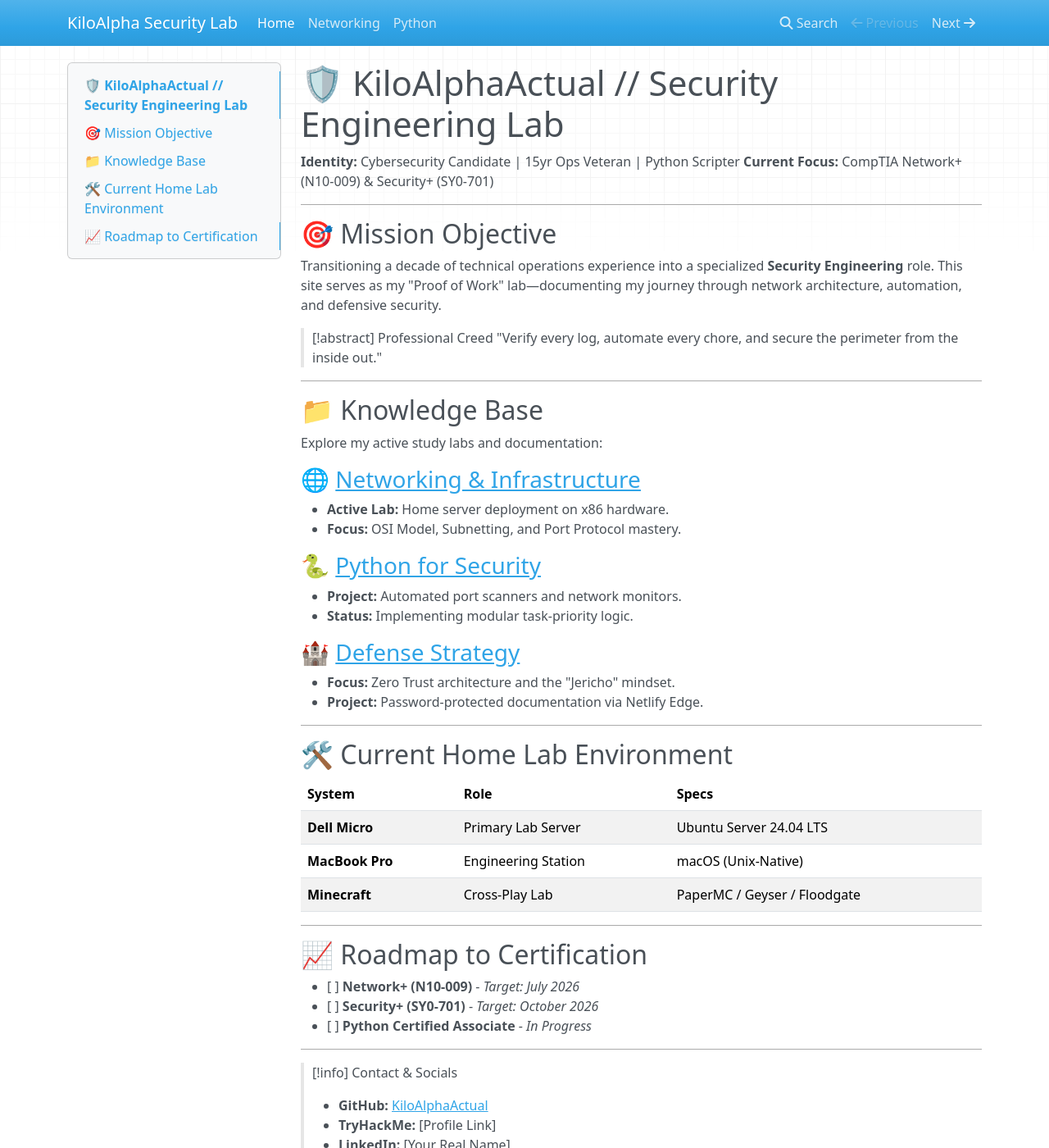
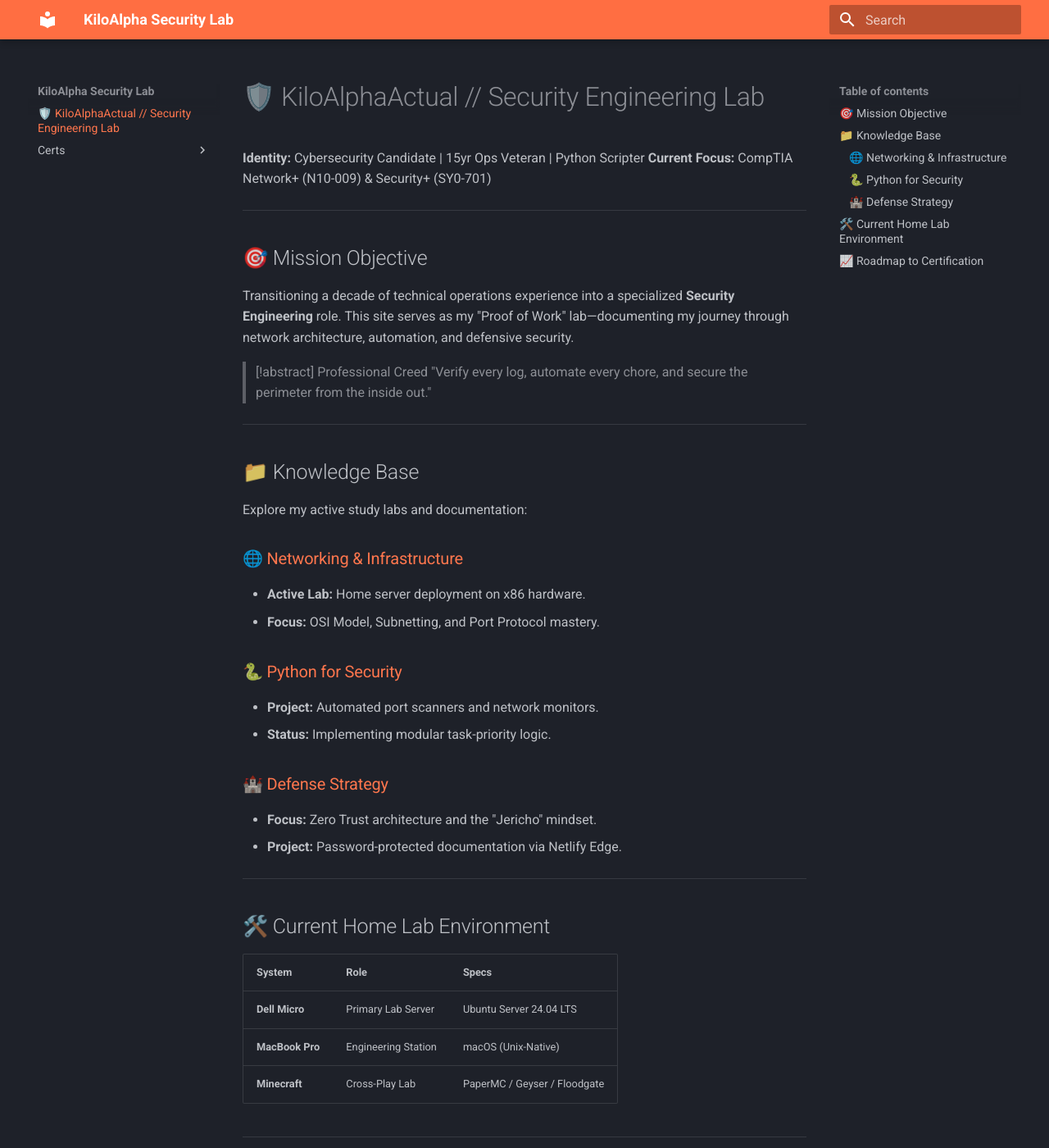
Before and after one commit to kiloalphaactual/cyber-security, an MkDocs documentation site: the page built from docs/index.md, in a window 1280 px wide and 1400 px high. Shown: the whole window at 82% size. Built offline with MkDocs 1.6.1 and Material for MkDocs 9.7.7, drawn with Linux system fonts in a browser that asks for light colours; nearby versions of some CDN libraries; part of the change alters nothing that is shown; some of the changed text lies outside the part shown.

Commit message:
minor changes

```diff
--- a/mkdocs.yml
+++ b/mkdocs.yml
@@ -1,7 +1,8 @@
 site_name: KiloAlpha Security Lab
-docs_dir: docs # This tells the brain to look in your vault folder
-
-nav:
-  - Home: index.md
-  - Networking: certs/network-plus.md
-  - Python: labs/python-tools.md
+theme:
+  name: material
+  palette:
+    scheme: slate
+    primary: deep orange # High-visibility for security accents
+plugins:
+  - search # Built-in search for your notes
--- a/requirements.txt
+++ b/requirements.txt
@@ -1,2 +1 @@
 mkdocs-material
-mkdocs-minify-plugin
```
Also changed, not shown: netlify.toml.
